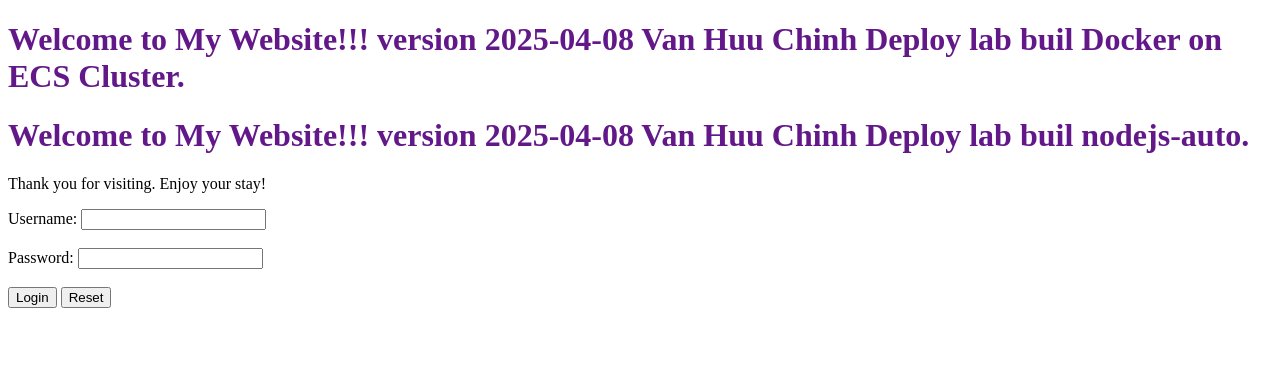
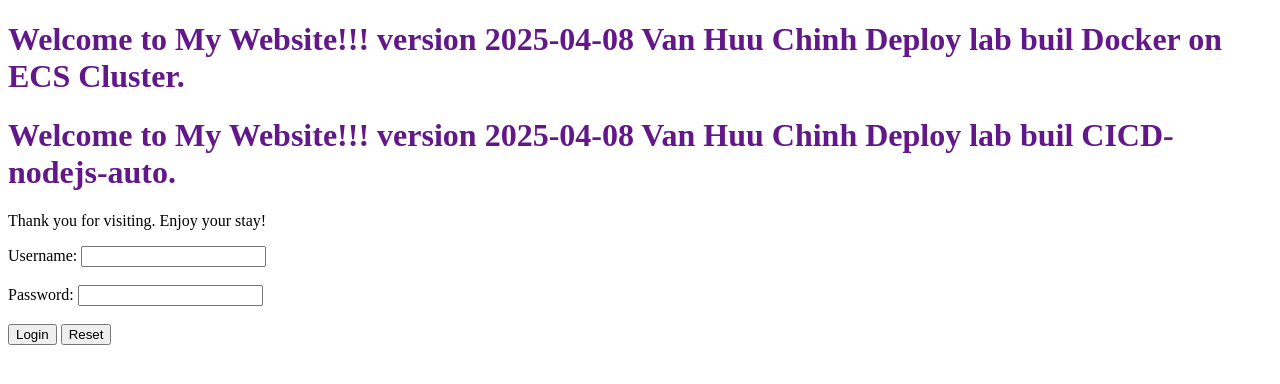
Before and after one commit to vanchinh55/nodejs-random-colors, a website: page public/index.html in a window 1280 px wide. Drawn offline with Linux system fonts and the light colour scheme.

Commit message:
update index.html

```diff
--- a/public/index.html
+++ b/public/index.html
@@ -8,7 +8,7 @@
 
 <body>
     <h1 id="welcome" style="color: #631889;">Welcome to My Website!!! version 2025-04-08  Van Huu Chinh Deploy lab buil Docker on ECS Cluster.</h1>
-    <h1 id="welcome" style="color: #631889;">Welcome to My Website!!! version 2025-04-08  Van Huu Chinh Deploy lab buil nodejs-auto.</h1>
+    <h1 id="welcome" style="color: #631889;">Welcome to My Website!!! version 2025-04-08  Van Huu Chinh Deploy lab buil CICD-nodejs-auto.</h1>
     <p>Thank you for visiting. Enjoy your stay!</p>
 
     <form action="/api/login" method="POST">
```
